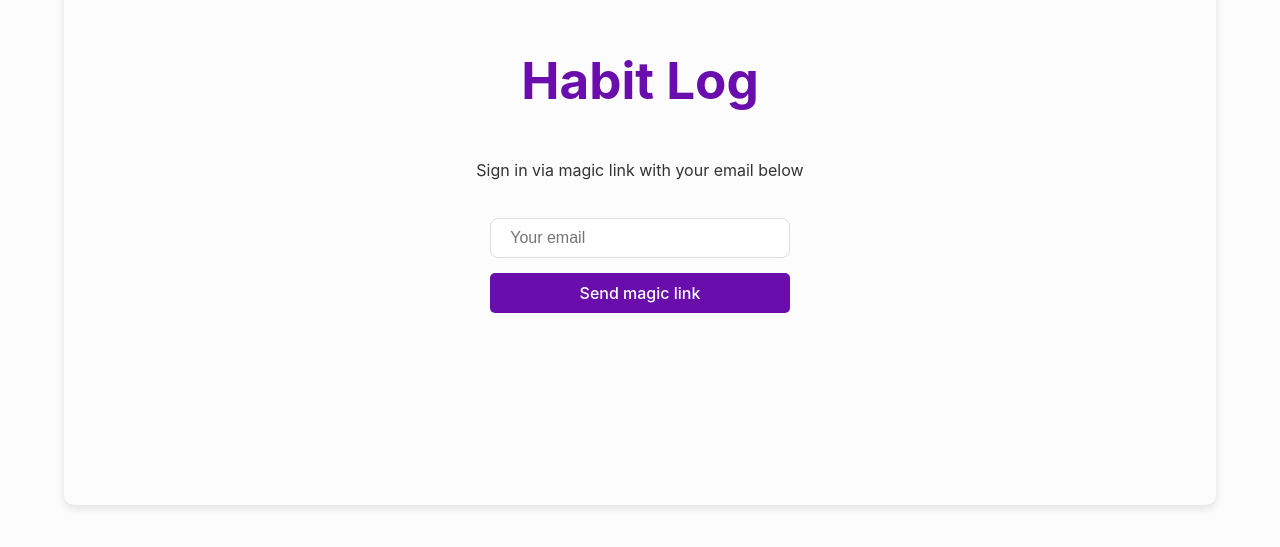
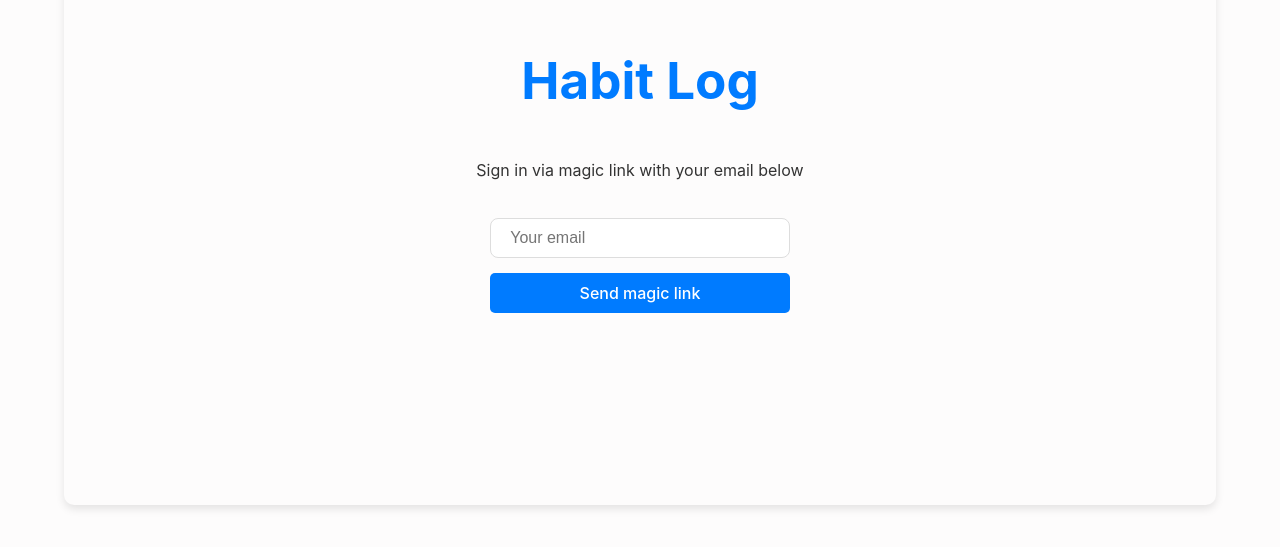
Before and after one commit to tak-ai-lab/habit-log, a React (Vite) app: page / in a window 1280 px wide. Shown: the part 239-786 px from the top of the page. Built offline with nearby package versions, Linux system fonts and the light colour scheme; no server answers.

Commit message:
テーマカラーを紫から青に変更

```diff
--- a/src/styles/theme.ts
+++ b/src/styles/theme.ts
@@ -4,9 +4,9 @@ import type { DefaultTheme } from 'styled-components';
 
 const theme: DefaultTheme = {
   colors: {
-    primary: '#6a0dad', // メインの紫
-    primaryLight: '#f0e6fa', // 淡い紫
-    primaryDark: '#5a0c9d', // 濃い紫
+    primary: '#007bff', // メインの青
+    primaryLight: '#e6f2ff', // 淡い青
+    primaryDark: '#0056b3', // 濃い青
     text: '#333',
     textLight: '#999',
     background: '#fdfcfc',
```
